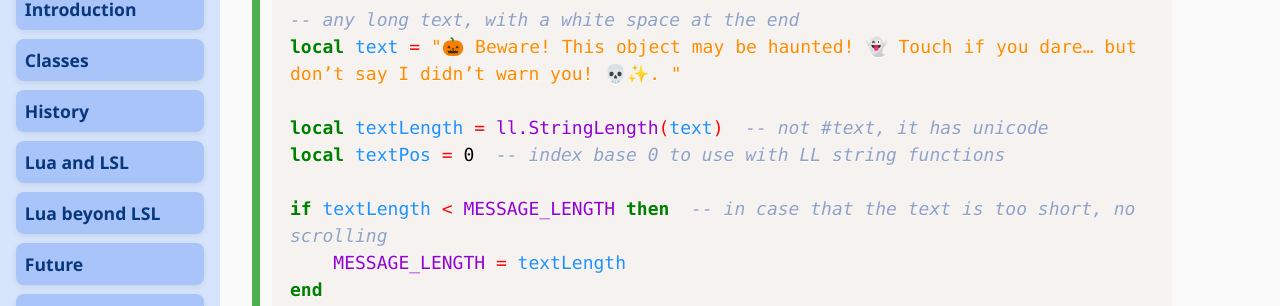
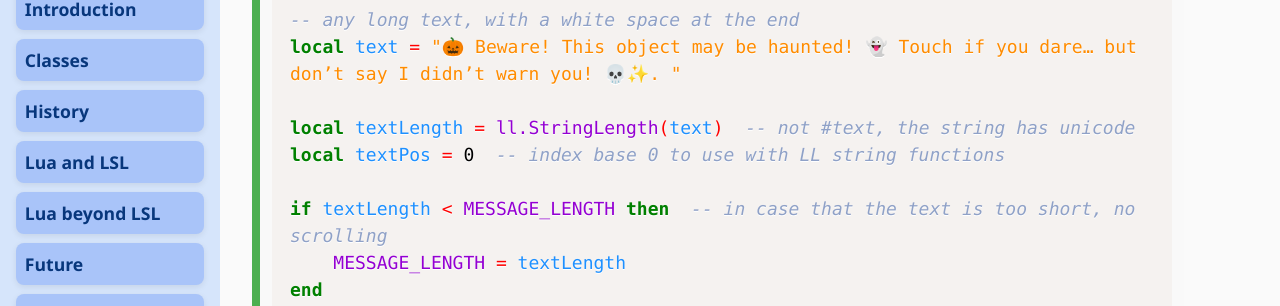
Before and after one commit to Suzanna-Linn/slua, a Jekyll site: the page built from docs/scripts-floating-texts.md, in a window 1280 px wide and 900 px high, scrolled down 5205 px. Shown: the part 143-449 px from the top of the window. Built offline with Jekyll 4.4.1, drawn with Linux system fonts in a browser that asks for light colours; nearby versions of some CDN libraries; our own code applies the rules of GitHub Pages for plain Markdown files; comment, search, counter and statistics services are not loaded.

Commit message:
Update scripts-floating-texts.md

```diff
--- a/docs/scripts-floating-texts.md
+++ b/docs/scripts-floating-texts.md
@@ -174,7 +174,7 @@ local MESSAGE_LENGTH = 25  -- characters displayed in the floating text
 -- any long text, with a white space at the end
 local text = "🎃 Beware! This object may be haunted! 👻 Touch if you dare… but don’t say I didn’t warn you! 💀✨. "
 
-local textLength = ll.StringLength(text)  -- not #text, it has unicode
+local textLength = ll.StringLength(text)  -- not #text, the string has unicode
 local textPos = 0  -- index base 0 to use with LL string functions
 
 if textLength < MESSAGE_LENGTH then  -- in case that the text is too short, no scrolling
```
